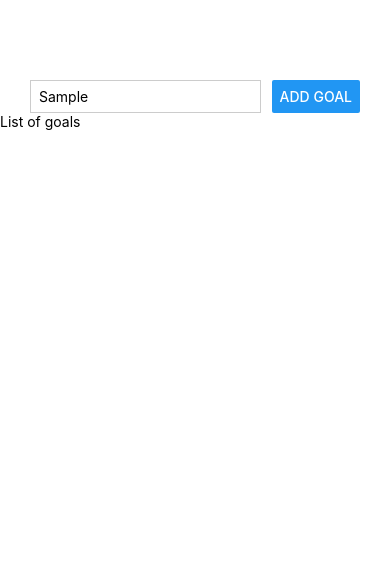
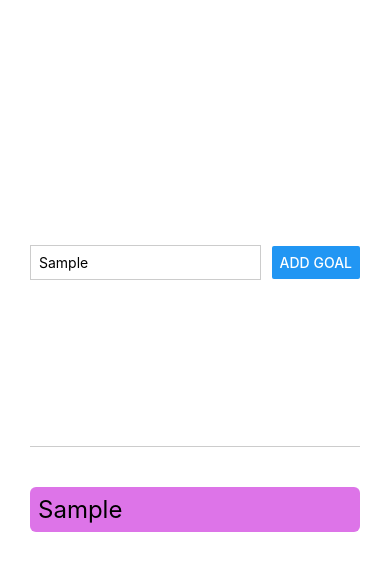
Before and after one commit to krisograbek/react-native-first-app, a React Native app: screen / in a window 390 px wide. Both pictures are taken after typing "Sample" into the empty fields and a click on the button "ADD GOAL". Shown: the top 570 px of the page. Built offline with nearby package versions, Linux system fonts and the light colour scheme.

Commit message:
add text input and button, create state for goals list, add scrollView that still needs fixing

```diff
--- a/App.js
+++ b/App.js
@@ -1,33 +1,67 @@
-import { Button, StyleSheet, Text, TextInput, View } from 'react-native';
+import { useState } from 'react';
+import { Button, ScrollView, StyleSheet, Text, TextInput, View } from 'react-native';
 
 export default function App() {
+
+  const [newGoal, setNewGoal] = useState("")
+  const [goalsList, setGoalsList] = useState([])
+
+  const handleGoalInput = enteredText => {
+    setNewGoal(enteredText)
+  }
+
+  const handleAddGoal = () => {
+    // using a callback with the previous state is the recommended way of updating state
+    // when it depends on the previous state
+    setGoalsList(prevState => [...prevState, newGoal])
+  }
+
   return (
     <View style={styles.appContainer}>
       <View style={styles.inputContainer}>
-        <TextInput style={styles.textInput} placeholder="Your goal" />
-        <Button title="Add Goal" />
+        <TextInput style={styles.textInput} placeholder="Your goal" onChangeText={handleGoalInput} />
+        <Button title="Add Goal" onPress={handleAddGoal} />
       </View>
-      <View>
-        <Text>List of goals</Text>
-      </View>
+      <ScrollView style={styles.goalsContainer}>
+        {/* <Text>List of goals</Text> */}
+        {goalsList.map((goal, i) => (
+          <Text key={i} style={styles.goalItem}>{goal}</Text>
+        ))}
+      </ScrollView>
     </View>
   );
 }
 
 const styles = StyleSheet.create({
   appContainer: {
+    flex: 1,    // to take 100% of device height
     paddingTop: 80,
+    paddingHorizontal: 30
   },
   inputContainer: {
+    flex: 1,
     flexDirection: 'row',
     justifyContent: 'space-between',
-    paddingHorizontal: 30
+    alignItems: 'center',
+    marginBottom: 32,
+    borderBottomWidth: 1,
+    borderBottomColor: '#ccc'
   },
   textInput: {
     borderWidth: 1,
     borderColor: '#cccccc',
     width: '70%',
     marginRight: 8,
-    paddingLeft: 8
+    padding: 8
+  },
+  goalsContainer: {
+    flex: 4
+  },
+  goalItem: {
+    fontSize: 24,
+    marginVertical: 8,
+    padding: 8,
+    borderRadius: 6,
+    backgroundColor: '#dd74e8'
   }
 });
```
